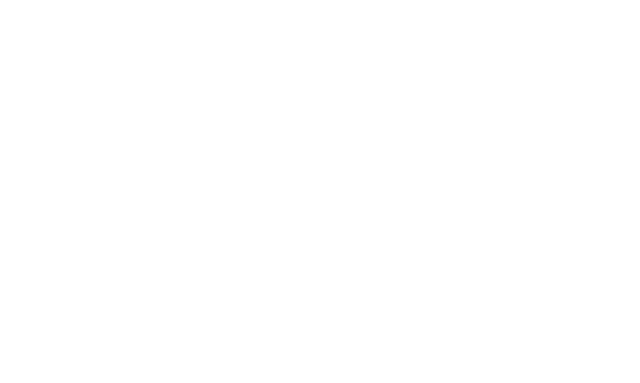
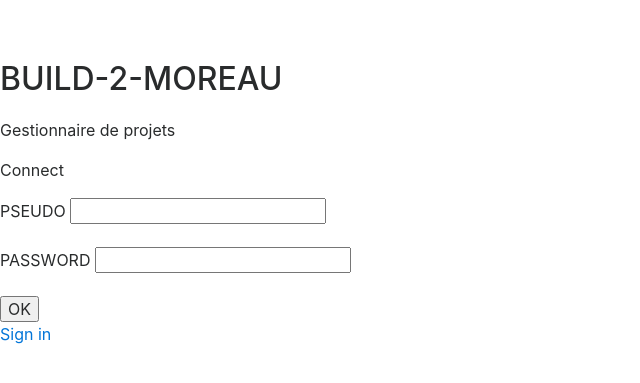
Before and after one commit to SylvainB59/build-2-Moreau, a PHP site: page /vue/template/aside.php in a window 1280 px wide. Before the commit the part shown is empty. Shown: the top 383 px of the page, without its empty margins (0-640 px from the left). Run offline with PHP 8.4, Linux system fonts and the light colour scheme.

Commit message:
header & aside(for visitors)

```diff
--- a/vue/template/aside.php
+++ b/vue/template/aside.php
@@ -0,0 +1,21 @@
+<?php
+
+include('header.php');
+
+?>
+
+		<aside>
+			<p>Connect</p>
+			<form action="" method="post">
+				<p>
+					<label for="pseudo">PSEUDO</label>
+					<input type="text" name="pseudo" id="pseudo">
+				</p>
+				<p>
+					<label for="password">PASSWORD</label>
+					<input type="password" name="password" id="password">
+				</p>
+				<input type="submit" value="OK">
+			</form>
+			<p><a href="#">Sign in</a></p>
+		</aside>
--- a/vue/template/header.php
+++ b/vue/template/header.php
@@ -17,5 +17,11 @@
     </head>
     <body>
         <header>
-
+            <a href="">
+                <figure>
+                    <img src="" alt="">
+                </figure>
+            </a>
+            <h1>BUILD-2-MOREAU</h1>
+            <p>Gestionnaire de projets</p>
         </header>
```
